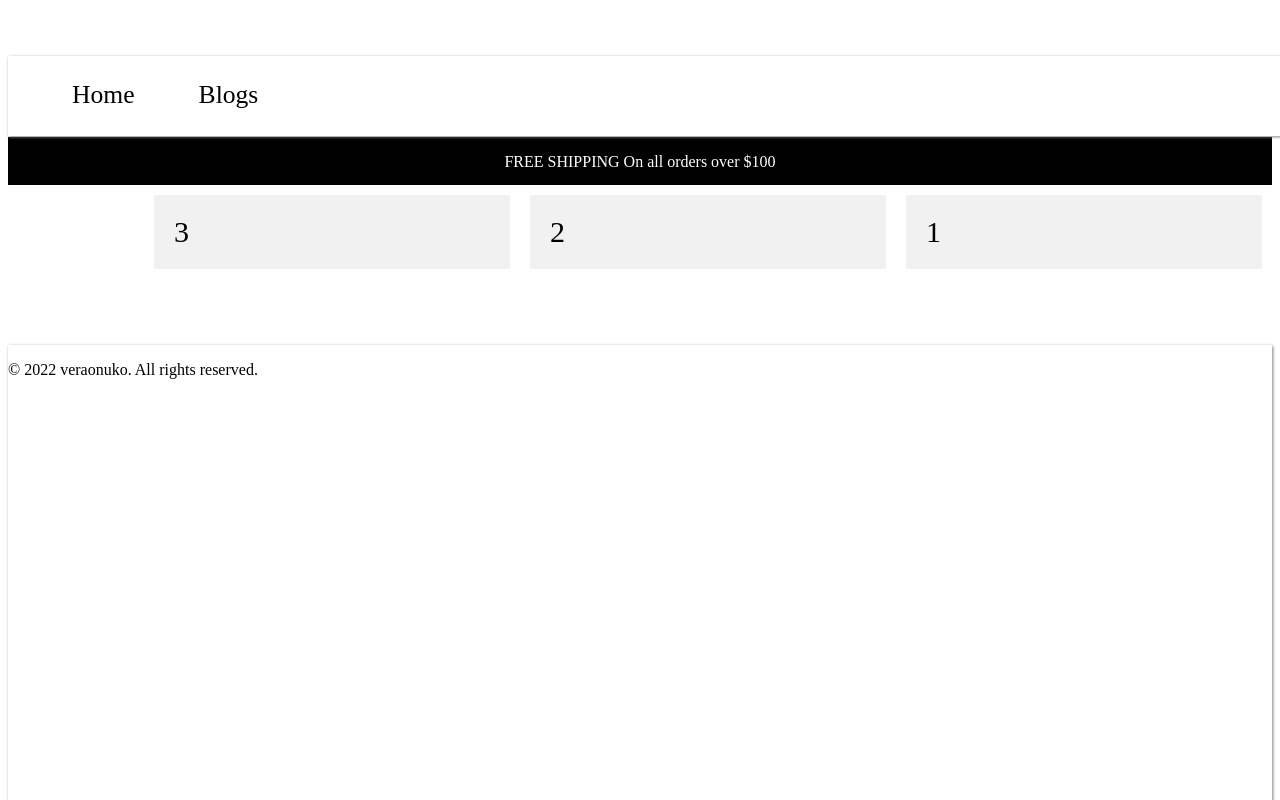
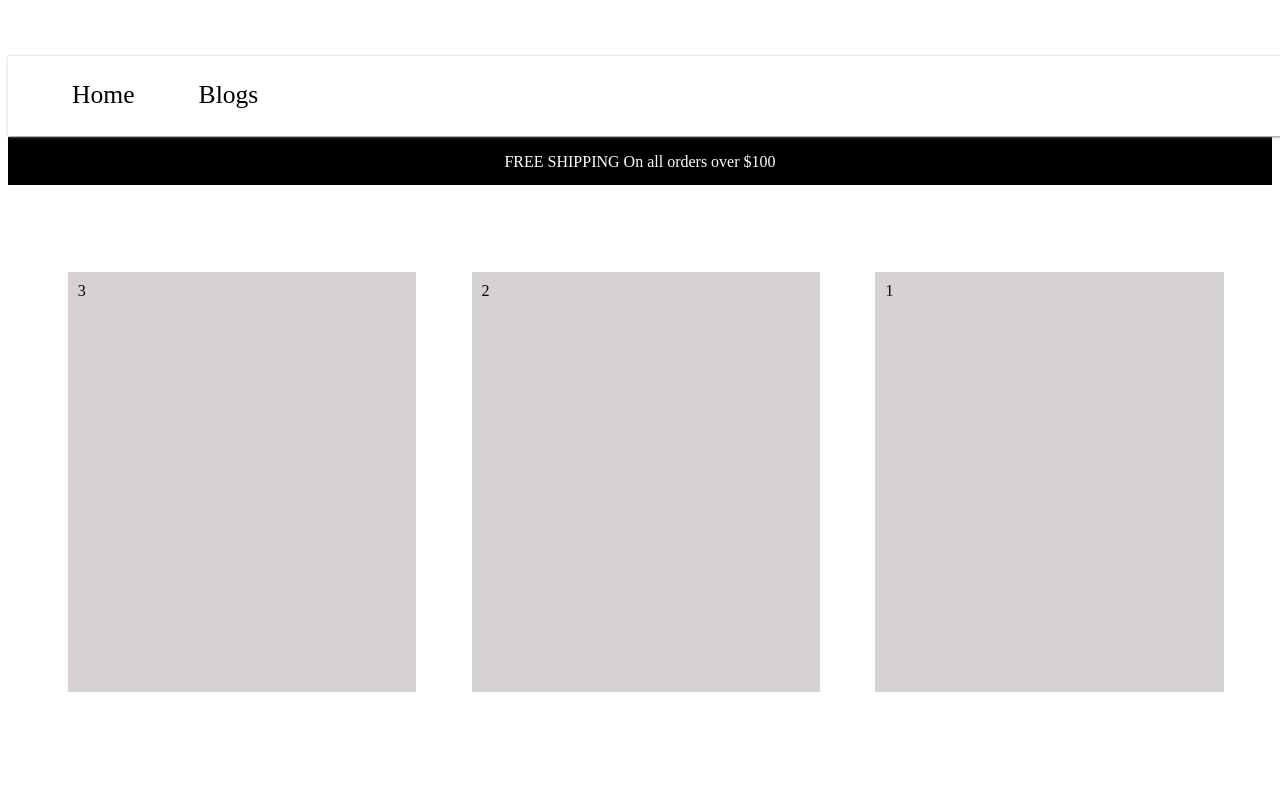
Before and after one commit to Vera25-O/clothline, a React (Create React App) app in the folder my-app/: page /blogs in a window 1280 px wide. Shown: the top 800 px of the page. Built offline with nearby package versions, Linux system fonts and the light colour scheme.

Commit message:
modified Blog.js

```diff
--- a/my-app/src/index.css
+++ b/my-app/src/index.css
@@ -116,32 +116,37 @@ h5 {
   margin-top: 5vh;
 }
 .container {
+  height: 70vh;
   margin-top: 10vh;
   margin-bottom: 10vh;
+
 }
 
 
 .container > div {
   background-color: rgb(215, 210, 210);
   margin: 0.9vh;
-  margin-right: 5vh;
+  margin-right: 6vh;
   padding: 10px;
   height: 50vh;
   width: 26%;
-  min-width: 40vh;
+  min-width: 39vh;
   float: right;
 }
 /* blog css */
 .flex-container {
-
-  background-color: DodgerBlue;
+  height: 70vh;
+  margin-top: 10vh;
+  margin-bottom: 10vh;
 }
 
 .flex-container > div {
-  background-color: #f1f1f1;
-  margin: 10px;
-  width: 25%;
+  background-color: rgb(215, 210, 210);
+  margin: 0.9vh;
+  margin-right: 6vh;
+  padding: 10px;
+  height: 50vh;
+  width: 26%;
+  min-width: 39vh;
   float: right;
-  padding: 20px;
-  font-size: 30px;
 }
```
